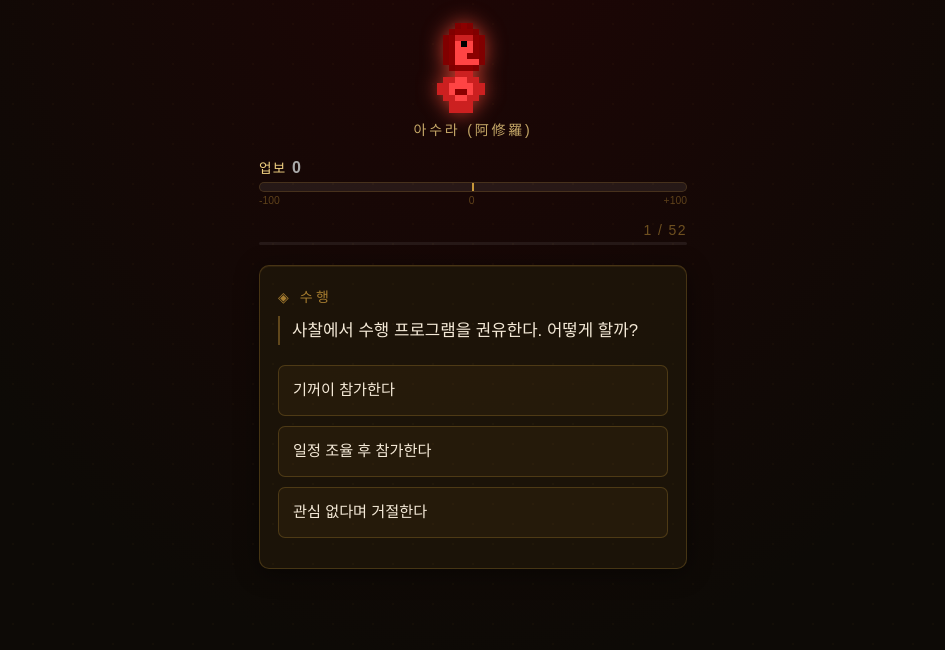
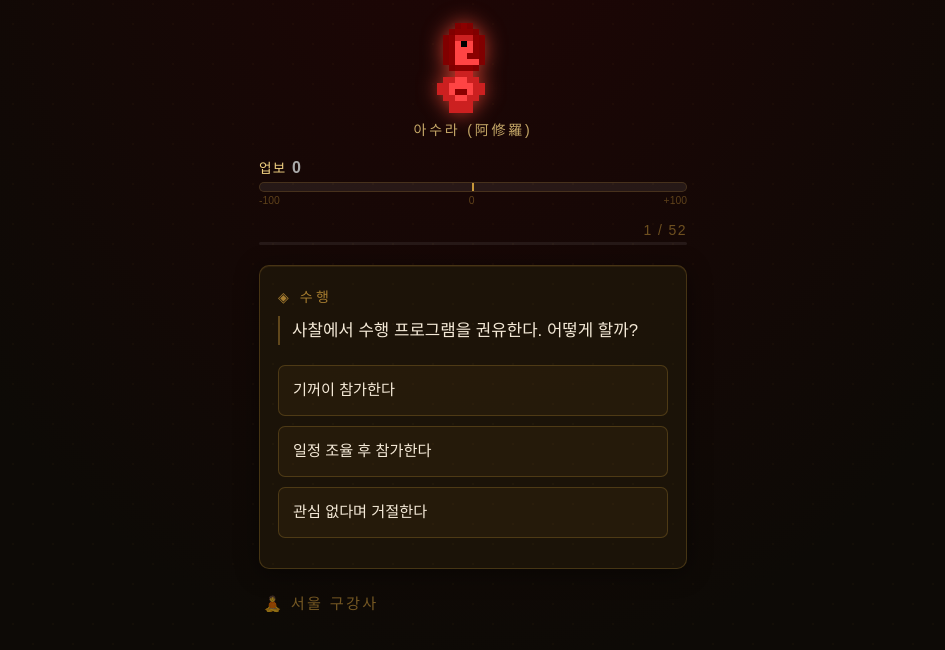
Before and after one commit to Kwang-keun/samsara, a plain HTML site: page index.html in a window 1280 px wide. Shown: the part 116-766 px from the top of the page, without its empty margins (167-1112 px from the left). Drawn offline with Linux system fonts and the light colour scheme.

Commit message:
시나리오 화면 하단에 서울 구강사 태그 추가
Co-Authored-By: Claude Sonnet 4.6 <noreply@anthropic.com>

```diff
--- a/css/style.css
+++ b/css/style.css
@@ -322,6 +322,16 @@ body[data-realm="지옥"] { background: radial-gradient(ellipse at top, #1a0000
   background: rgba(200,151,58,0.28);
 }
 
+/* ── 사찰 태그 ── */
+#temple-tag {
+  margin-top: 22px;
+  font-size: 0.95rem;        /* 메인 타이틀(1.9rem)보다 작게 */
+  color: rgba(200,151,58,0.55);
+  letter-spacing: 0.15em;
+  text-align: left;
+  padding-left: 4px;
+}
+
 /* ── 모바일 터치 ── */
 @media (max-width: 480px) {
   #title-ko { font-size: 1.5rem; }
--- a/index.html
+++ b/index.html
@@ -54,6 +54,9 @@
         <div id="choices"></div>
       </div>
 
+      <!-- 후원 사찰 태그 -->
+      <div id="temple-tag">🧘 서울 구강사</div>
+
     </div>
 
     <!-- ── 결과 화면 ── -->
```
